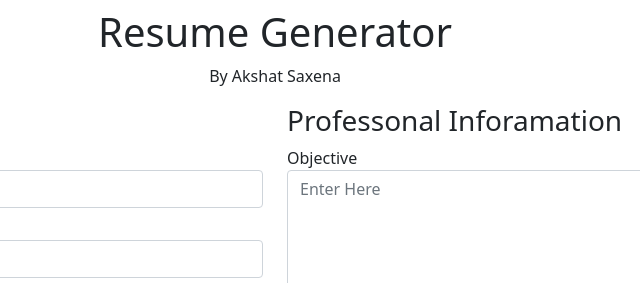
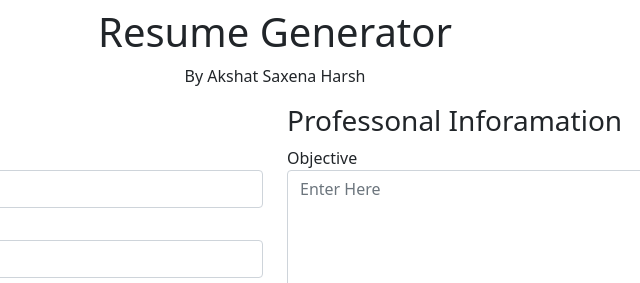
Before and after one commit to akshatsaxena/Resume_Builder, a plain HTML site: page index.html in a window 1280 px wide. Shown: the top 283 px of the page, 365-1005 px from the left. Drawn offline with nearby package versions, Linux system fonts and the light colour scheme.

Commit message:
Added harsh

```diff
--- a/index.html
+++ b/index.html
@@ -12,7 +12,7 @@
 <body >
   <div class="container" id="cv-form">
     <h1 class="text-center my-2">Resume Generator</h1>
-  <p class="text-center">By Akshat Saxena</p>
+  <p class="text-center">By Akshat Saxena Harsh</p>
 
   <div class="row">
     <div class="col-md-6">
```
